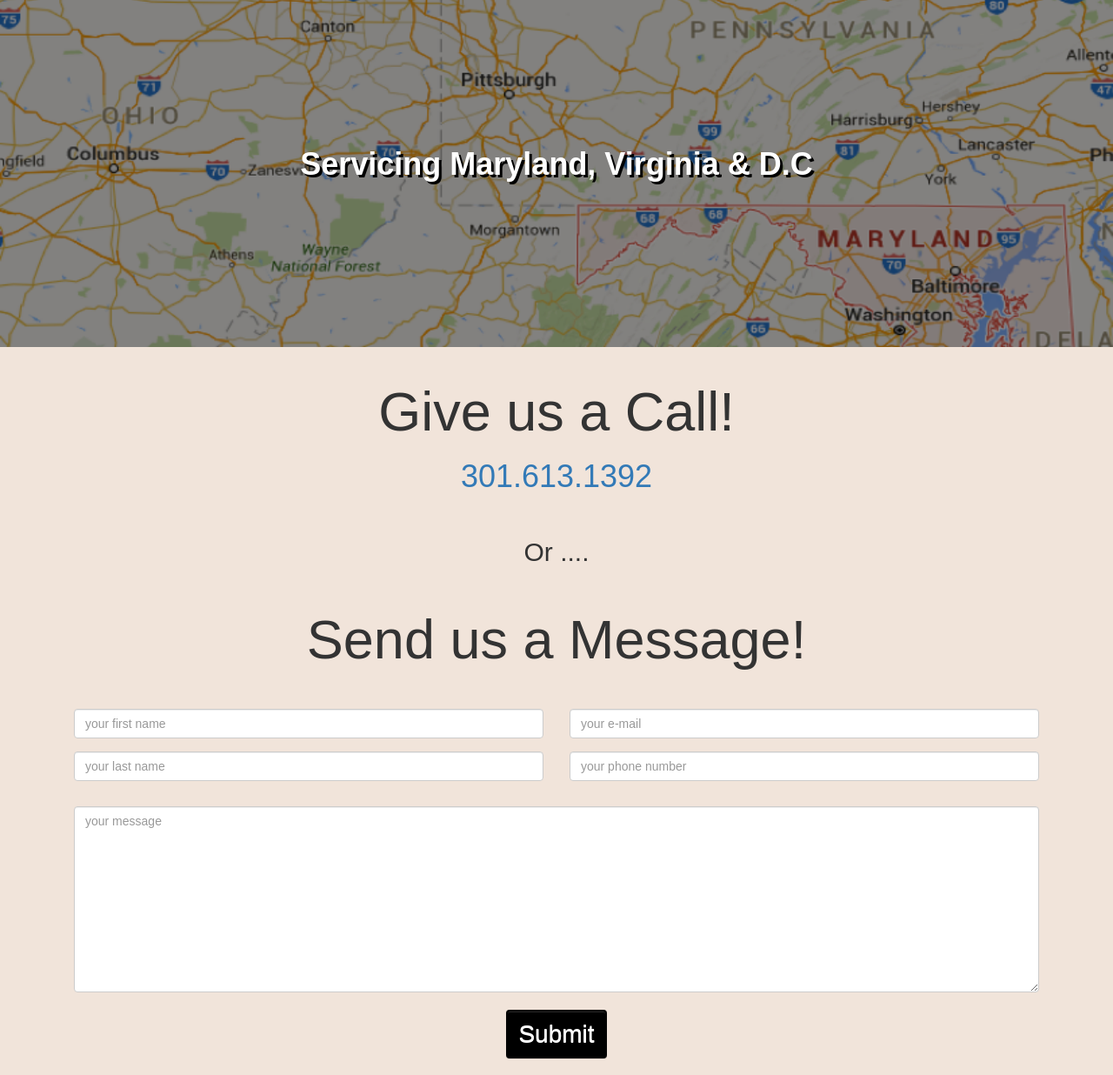
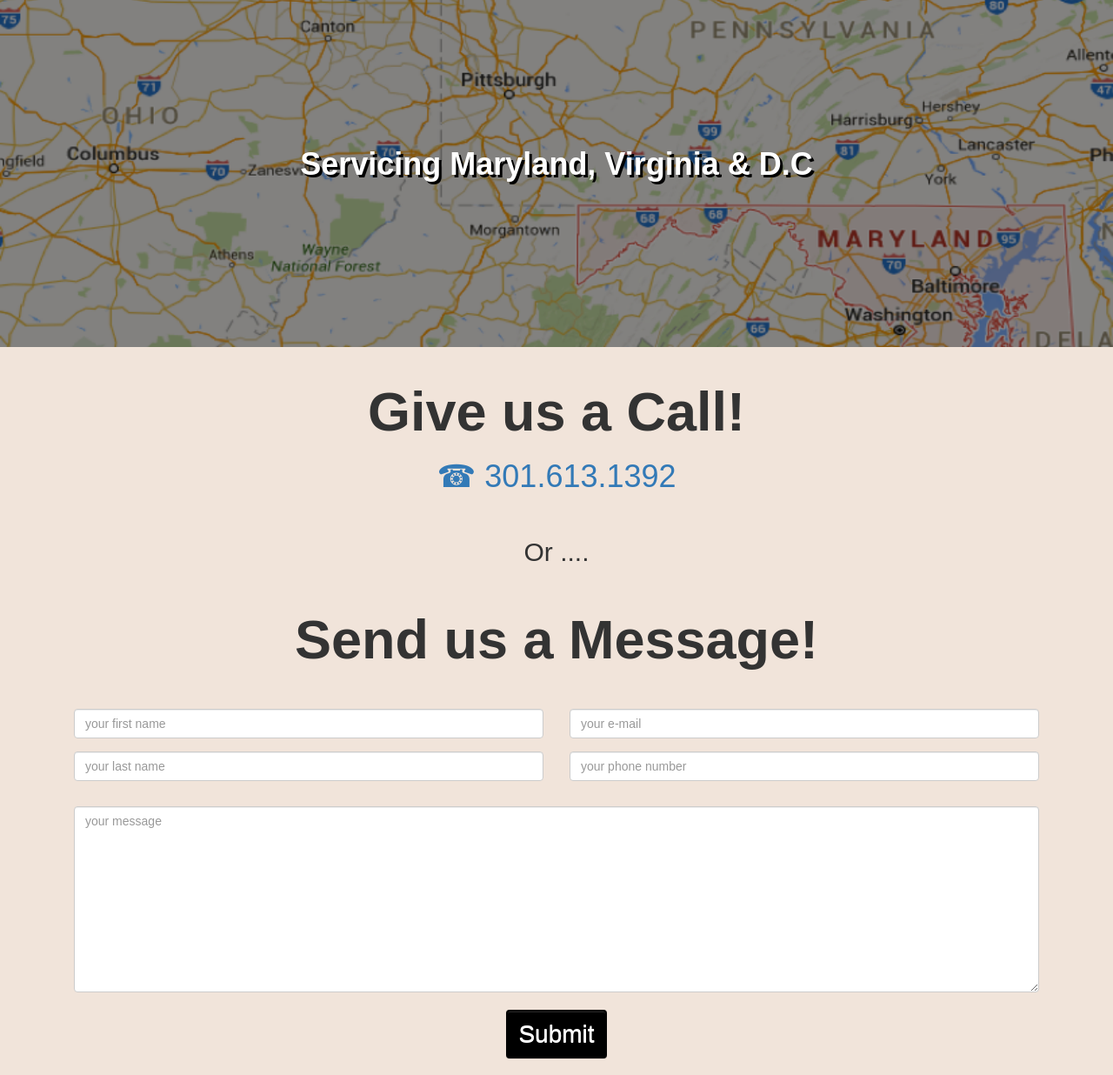
Before and after one commit to npaul007/acPlumbingMasters, a PHP site: page / in a window 1280 px wide. Shown: the part 4395-5631 px from the top of the page at 87% size. Run offline with PHP 8.4, Linux system fonts and the light colour scheme; some libraries are stand-ins or nearby versions.

Commit message:
text on contact row now strong

```diff
--- a/index.php
+++ b/index.php
@@ -254,8 +254,8 @@ My portfolio: https://github.com/npaul007
 			</div>
 
 			<div class="row oddRow" id="contactRow">
-				<h1 class="center-text lead-header">Give us a Call!</h1>
-				<h1 class="center-text"><a href="tel:301-613-1392">301.613.1392</a></h1>
+				<h1 class="center-text lead-header"><strong>Give us a Call!</strong></h1>
+				<h1 class="center-text"><a href="tel:301-613-1392">&#9742 301.613.1392</a></h1>
 
 				<br/>
 
@@ -263,7 +263,7 @@ My portfolio: https://github.com/npaul007
 
 				<br/>
 
-				<h1 class="center-text lead-header">Send us a Message!</h1>
+				<h1 class="center-text lead-header"><strong>Send us a Message!</strong></h1>
 
 				<br/>
 
```
